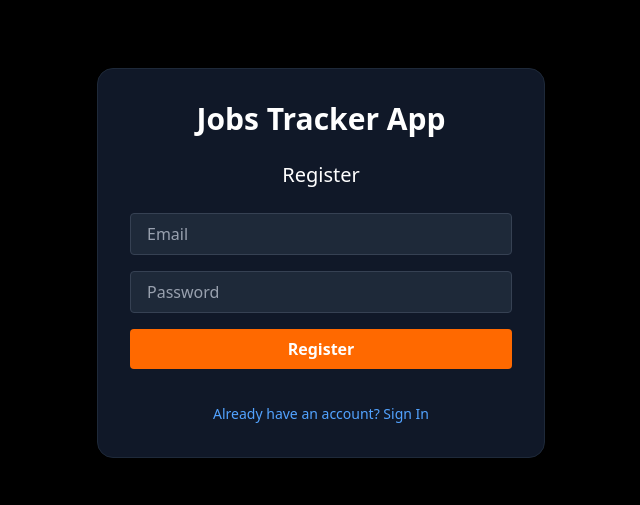
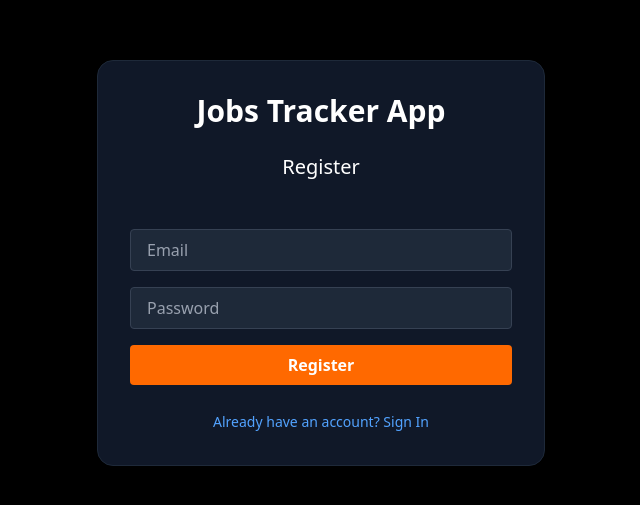
Before and after one commit to anthonysim/jobs-tracker-app, a React (Vite) app: page / in a window 1280 px wide. Shown: the part 169-674 px from the top of the page, without its empty margins (319-959 px from the left). Built offline with nearby package versions, Linux system fonts and the light colour scheme; no server answers.

Commit message:
refactor reuseable form

```diff
--- a/src/components/AuthForm.tsx
+++ b/src/components/AuthForm.tsx
@@ -23,6 +23,20 @@ export default function AuthForm() {
   const toggleText = isSignIn
     ? AuthPrompt.NoAccount
     : AuthPrompt.AlreadyHaveAccount;
+
+  const footer = (
+    <div className="pt-2 text-center">
+      <button
+        className="text-sm text-blue-400 hover:underline"
+        onClick={() => {
+          setIsSignIn((prev) => !prev);
+          setMessage("");
+        }}
+      >
+        {toggleText}
+      </button>
+    </div>
+  );
 
   // supbase auth
   const handleAuth = async ({ email, password }: Record<string, string>) => {
@@ -52,33 +66,17 @@ export default function AuthForm() {
 
   return (
     <div className="flex items-center justify-center min-h-screen p-6 text-white sm:p-12">
-      <div className="w-full max-w-md p-8 space-y-6 bg-gray-900 border border-gray-800 shadow-lg rounded-2xl">
-        <h1 className="text-3xl font-semibold text-center">Jobs Tracker App</h1>
-        <h2 className="text-xl font-medium text-center">{title}</h2>
-
       <GenericForm
         fields={fields}
         onSubmit={handleAuth}
+        appName={"Jobs Tracker App"}
+        title={title}
         buttonText={title}
         buttonClassName={actionColor}
+        footer={footer}
       />
 
-        {message && (
-          <p className="text-sm text-center text-red-400">{message}</p>
-        )}
-
-        <div className="pt-2 text-center">
-          <button
-            className="text-sm text-blue-400 hover:underline"
-            onClick={() => {
-              setIsSignIn((prev) => !prev);
-              setMessage("");
-            }}
-          >
-            {toggleText}
-          </button>
-        </div>
-      </div>
+      {message && <p className="text-sm text-center text-red-400">{message}</p>}
     </div>
   );
 }
--- a/src/components/forms/GenericForm.tsx
+++ b/src/components/forms/GenericForm.tsx
@@ -8,15 +8,22 @@ type Field = {
 type Props = {
   fields: Record<string, Field>;
   onSubmit: (values: Record<string, string>) => void;
+
+  title: string;
+  appName?: string;
   buttonText?: string;
   buttonClassName?: string;
+  footer?: React.ReactNode;
 };
 
 export default function GenericForm({
   fields,
   onSubmit,
+  title,
+  appName,
   buttonText = "Submit",
   buttonClassName,
+  footer,
 }: Props) {
   const [values, setValues] = useState<Record<string, string>>(
     Object.keys(fields).reduce((acc, key) => ({ ...acc, [key]: "" }), {})
@@ -33,6 +40,12 @@ export default function GenericForm({
   };
 
   return (
+    <div className="w-full max-w-md p-8 space-y-6 bg-gray-900 border border-gray-800 shadow-lg rounded-2xl">
+      <h1 className="text-3xl font-semibold text-center text-white">
+        {appName}
+      </h1>
+      <h2 className="text-xl font-medium text-center">{title}</h2>
+      <br />
       <form className="space-y-4" onSubmit={handleSubmit}>
         {Object.entries(fields).map(([name, config]) => (
           <input
@@ -51,6 +64,8 @@ export default function GenericForm({
         >
           {buttonText}
         </button>
+        {footer}
       </form>
+    </div>
   );
 }
```
Lines whose indentation alone changed are shown as unchanged.
